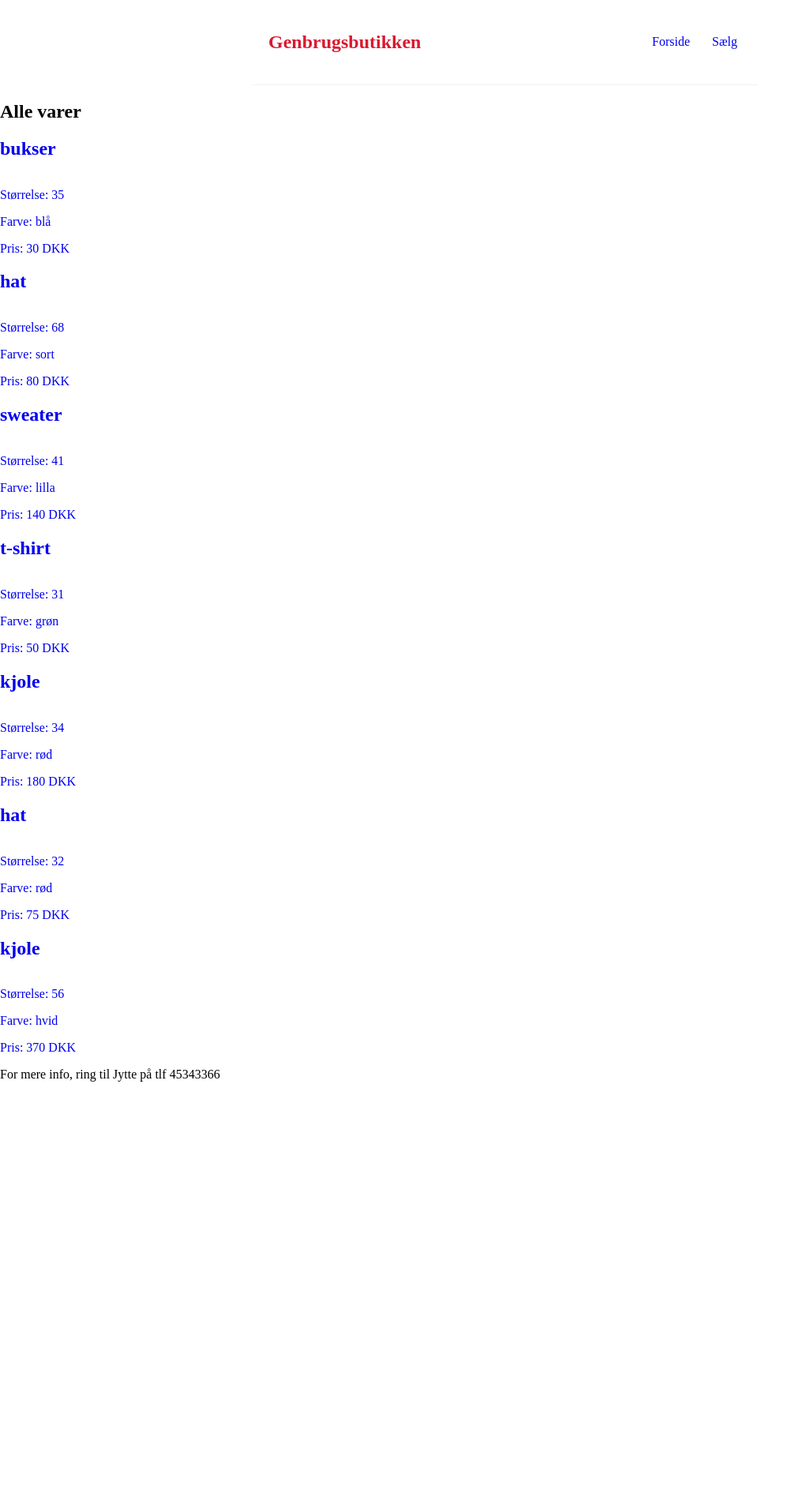
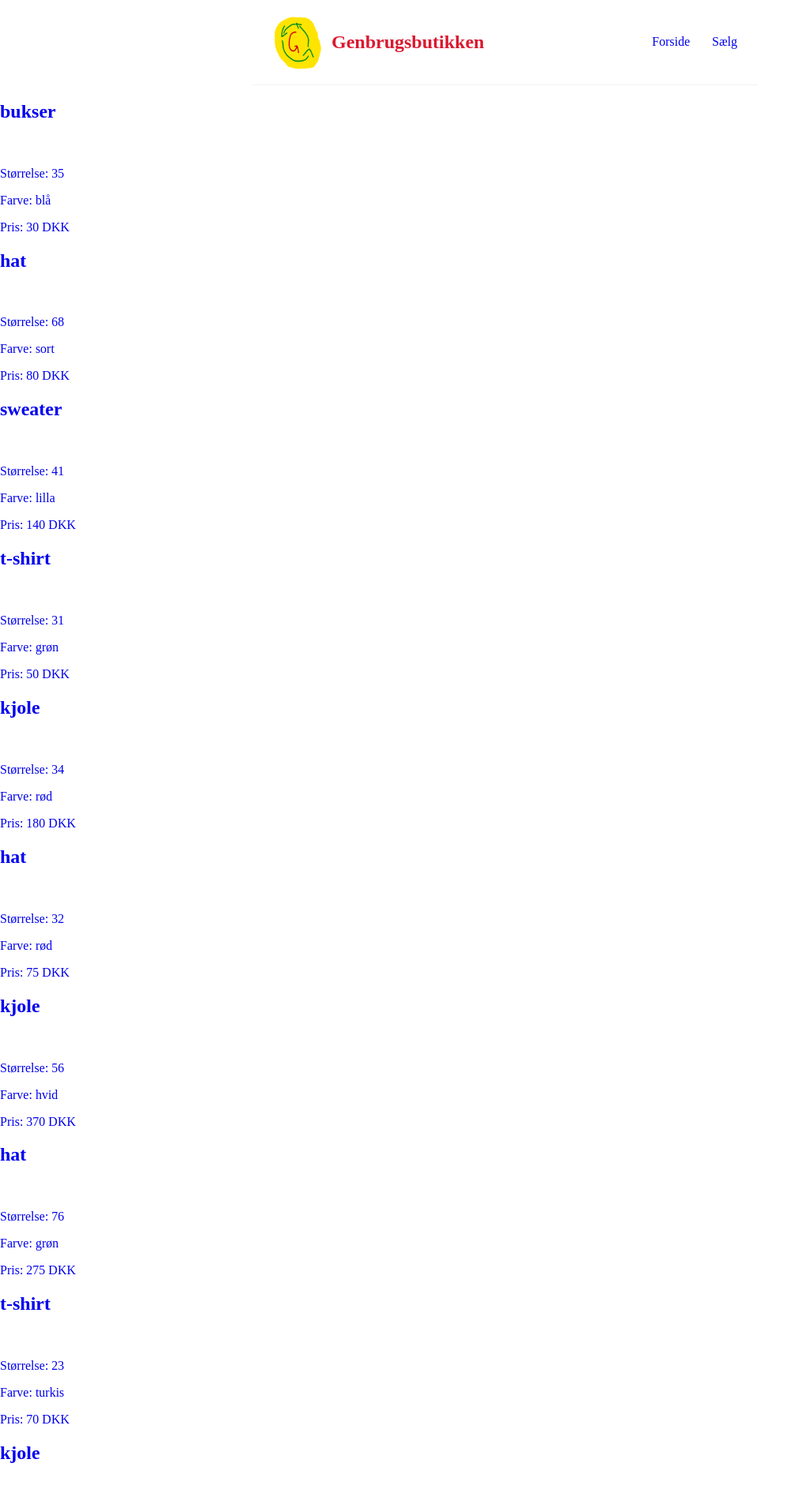
Before and after one commit to simonnyholm/genbrugsbutikken, a React (Create React App) app: page / in a window 1280 px wide. Shown: the top 1910 px of the page at 79% size, without its empty margins (0-997 px from the left). Before the commit the page ends 1386 px from the top, so only its background shows below. Built offline with nearby package versions, Linux system fonts and the light colour scheme; data requests are answered from the project's data file.

Commit message:
add UseDarkMode oa

```diff
--- a/data/db.json
+++ b/data/db.json
@@ -62,6 +62,33 @@
       "price": "370",
       "owner": "Mona Bluhme",
       "id": "Ldt0Snh"
+    },
+    {
+      "type": "hat",
+      "color": "grøn",
+      "size": "76",
+      "desc": "Meget stor og fyldig hat, som min mor bar under depressionen",
+      "price": "275",
+      "owner": "Soleima Hansen Berg",
+      "id": "79nCidV"
+    },
+    {
+      "type": "t-shirt",
+      "color": "turkis",
+      "size": "23",
+      "desc": "Børnetøj",
+      "price": "70",
+      "owner": "Rina Persson",
+      "id": "j5Dwvgj"
+    },
+    {
+      "type": "kjole",
+      "color": "brun",
+      "size": "85",
+      "desc": "god og fin kjole til en 2 årig",
+      "price": "7",
+      "owner": "bah",
+      "id": "ivxHrcn"
     }
   ]
 }
--- a/src/Navigation.js
+++ b/src/Navigation.js
@@ -2,6 +2,7 @@
 import { css } from "@emotion/react";
 
 import { Link } from "react-router-dom";
+import logo from "../src/img/logo.png";
 
 const Navigation = () => {
   const styles = {
@@ -28,11 +29,27 @@ const Navigation = () => {
       margin-left: auto;
     `,
     atags: css``,
+    logoBox: css`
+      display: flex;
+    `,
+    logoImg: css`
+      width: 100%;
+      height: 100%;
+    `,
+    logoDiv: css`
+      width: 80px;
+    `,
   };
 
   return (
     <nav css={styles.navbar}>
-      <h1 css={styles.heading}>Genbrugsbutikken</h1>
+      <div css={styles.logoBox} className="logoBox">
+        <div css={styles.logoDiv} className="logoDiv">
+          <img css={styles.logoImg} src={logo} alt="" />
+        </div>
+        <h1 css={styles.heading}>Genbrugsbutikken</h1>
+      </div>
+
       <div css={styles.links} className="links">
         <Link to="/">Forside</Link>
         <Link to="/new">Sælg</Link>
--- a/src/ProductList.js
+++ b/src/ProductList.js
@@ -1,9 +1,24 @@
 /** @jsxImportSource @emotion/react */
 import { css } from "@emotion/react";
 import { Link } from "react-router-dom";
+import beige from "../src/img/beige.jpg";
+import sort from "../src/img/black.jpg";
+import blå from "../src/img/blue.jpg";
+import brun from "../src/img/brown.jpg";
+import bordeaux from "../src/img/burgundy.jpg";
+import mørkegrå from "../src/img/dark-grey.jpg";
+import grøn from "../src/img/green.jpg";
+import lysegrå from "../src/img/light-grey.jpg";
+import limegrøn from "../src/img/lime-green.jpg";
+import orange from "../src/img/orange.jpg";
+import pink from "../src/img/pink.jpg";
+import lilla from "../src/img/purple.jpg";
+import rød from "../src/img/red.jpg";
+import turkis from "../src/img/turquoise.jpg";
+import hvid from "../src/img/white.jpg";
+import gul from "../src/img/yellow.jpg";
 
-
-const ProductList = ({ products, title }) => {
+const ProductList = ({ product, title }) => {
   const styles = {
     listTextWrap: css`
       display: flex;
@@ -13,17 +28,44 @@ const ProductList = ({ products, title }) => {
         text-decoration: none;
       }
     `,
+    itemDiv: css`
+      width: 20px;
+      height: 20px;
+      background-image: ${product.color === "beige" && beige};
+      ${product.color === "blå" && blå};
+      ${product.color === "sort" && sort};
+      ${product.color === "brun" && brun};
+      ${product.color === "bordeaux" && bordeaux};
+      ${product.color === "mørkegrå" && mørkegrå};
+      ${product.color === "grøn" && grøn};
+      ${product.color === "lysegrå" && lysegrå};
+      ${product.color === "limegrøn" && limegrøn};
+      ${product.color === "orange" && orange};
+      ${product.color === "lilla" && lilla};
+      ${product.color === "rød" && rød};
+      ${product.color === "turkis" && turkis};
+      ${product.color === "hvid" && hvid};
+      ${product.color === "gul" && gul};
+      ${product.color === "pink" && pink};
+      background-repeat: no-repeat;
+      background-attachment: fixed;
+    `,
   };
 
+  console.log(product.color);
   return (
     <div className="blog-list">
       <h2>{title}</h2>
-      {products.map((product) => (
+
       <div css={styles.preview} className="blog-preview" key={product.id}>
         <Link to={`/products/${product.id}`}>
           <h2 css={styles.allProductsHeader}>{product.type}</h2>
           <div css={styles.imgFrame} className="imgFrame">
-              <div css={styles.itemDiv} className="itemDiv"></div>
+            <div
+              css={styles.itemDiv}
+              style={{ backroundImage: product.color }}
+              className="itemDiv"
+            ></div>
           </div>
           <div css={styles.listTextWrap}></div>
           <div>
@@ -34,7 +76,6 @@ const ProductList = ({ products, title }) => {
           <p css={styles.price}>Pris: {product.price} DKK</p>
         </Link>
       </div>
-      ))}
     </div>
   );
 };
--- a/src/routes/Forside.js
+++ b/src/routes/Forside.js
@@ -30,7 +30,8 @@ const Forside = () => {
   return (
     <div className="forside">
       {isLoading && <div>Varer indlæses...</div>}
-      {products && <ProductList products={products} title="Alle varer" />}
+      {products &&
+        products.map((card) => <ProductList product={card} key={card.id} />)}
       {error && <div>{error}</div>}
     </div>
   );
--- a/src/routes/ProductDetails.js
+++ b/src/routes/ProductDetails.js
@@ -18,7 +18,7 @@ const ProductDetails = () => {
         method: "DELETE",
       }).then(function () {
         console.log("deleted");
-        navigate("/home");
+        navigate("/");
       });
     }
   }
@@ -48,12 +48,10 @@ const ProductDetails = () => {
           <p>Om varen: {product.desc}</p>
 
           <p>Farve: {product.color}</p>
-          <p>Pris: {product.price}</p>
+          <p>Pris: {product.price} DKK</p>
           <p>Sælger: {product.owner} </p>
 
-          <button disable onClick={handleClick}>
-            Slet varen
-          </button>
+          <button onClick={handleClick}>Slet varen</button>
         </article>
       )}
     </div>
```
Also changed, not shown: src/UseDarkMode.js (added, +25 -0 lines), src/img/logo.png (added). Lines whose indentation alone changed are shown as unchanged.
